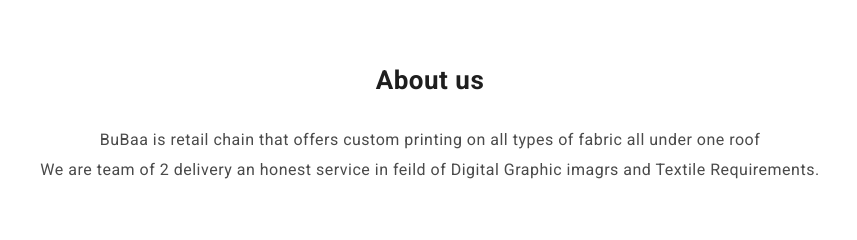
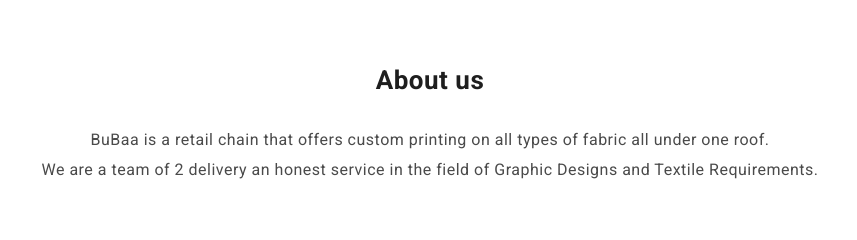
Before and after one commit to rasika10/bubaastoree.github.io, a plain HTML site: page index.html in a window 1280 px wide. Shown: the part 820-1060 px from the top of the page, 210-1067 px from the left. Drawn offline with Linux system fonts and the light colour scheme.

Commit message:
update 2

```diff
--- a/index.html
+++ b/index.html
@@ -112,8 +112,8 @@ https://templatemo.com/tm-537-art-factory
                       <h5>About us</h5>
                   </div>
                   <div class="text-center">
-                      <p> BuBaa is retail chain that offers custom printing on all types of fabric all under one roof <br>
-                        We are team of 2 delivery an honest service in feild of Digital Graphic imagrs and Textile Requirements.
+                      <p>  BuBaa is a retail chain that offers custom printing on all types of fabric all under one roof.  <br>
+                         We are a team of 2 delivery an honest service in the field of Graphic Designs and Textile Requirements.
                       </p>
 
                   </div>
```
